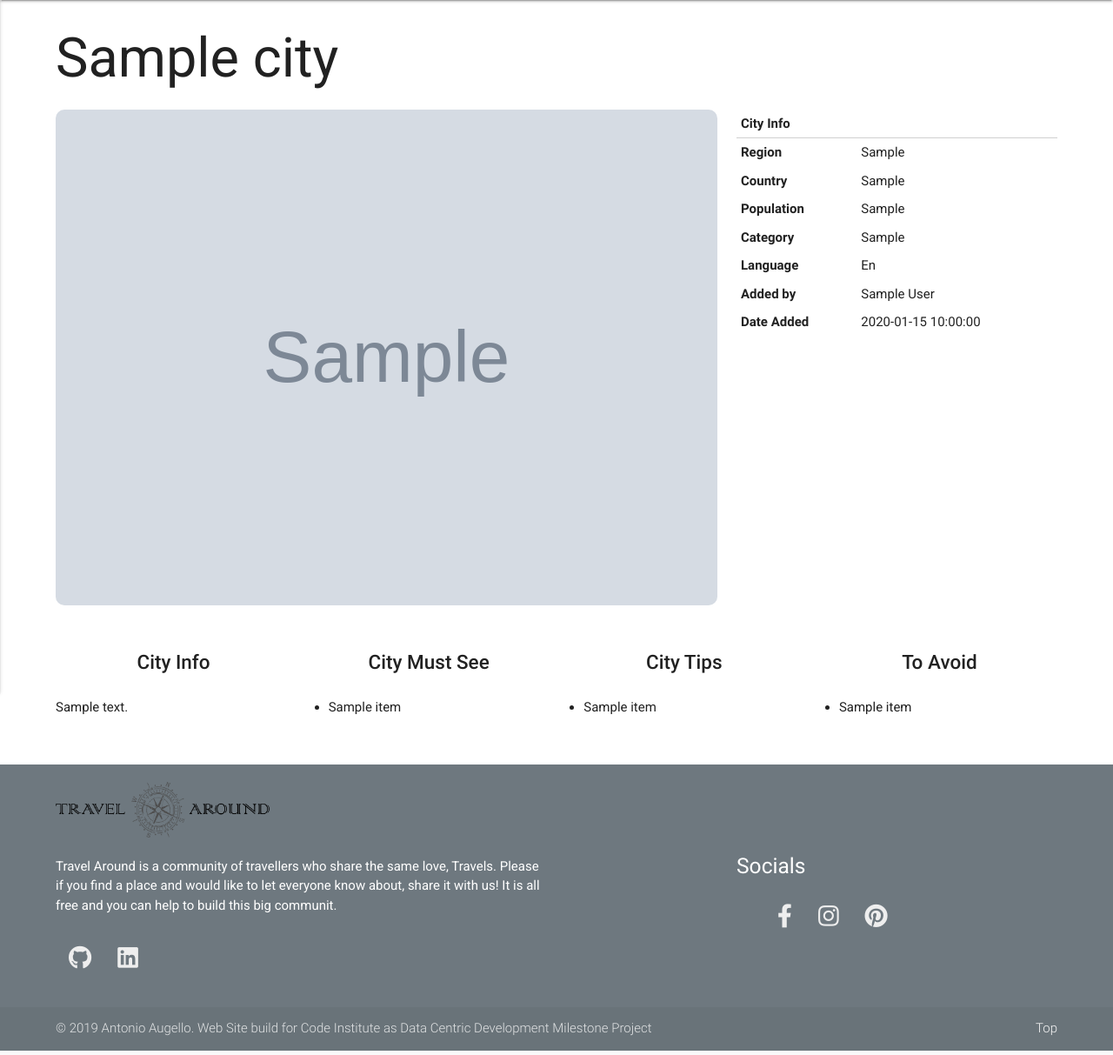
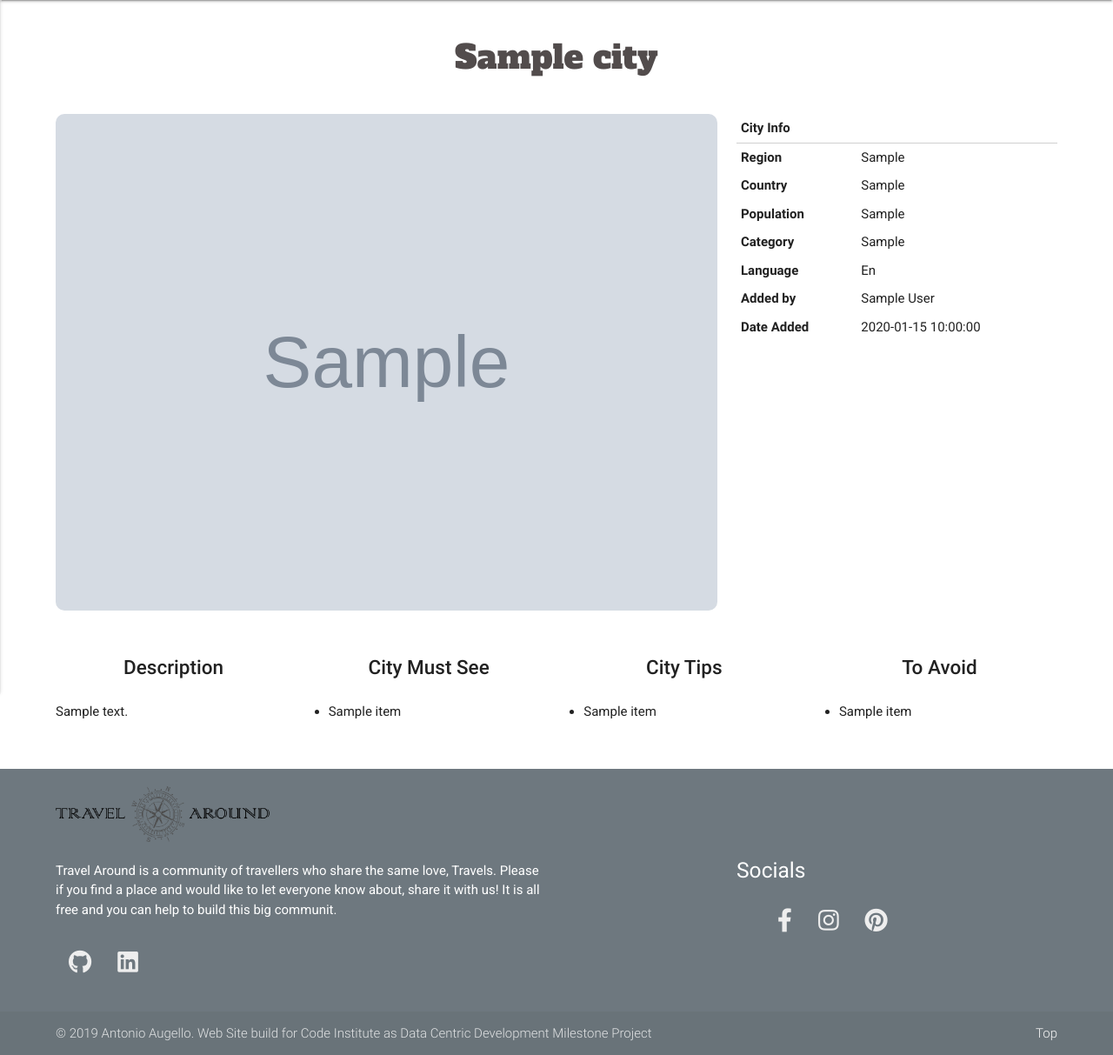
Before and after one commit to augelloantonio/travel-around-milestone, a Flask app: template templates/city.html in a window 1280 px wide. Shown: the part 64-1277 px from the top of the page at 87% size. Run offline with Flask 2, Linux system fonts and the light colour scheme; the template is opened without the code that fills it: most values are stand-ins (such as "Sample title", 1, 10 or a date in 2020); grey boxes marked "Sample" are stand-in pictures; some libraries are stand-ins or nearby versions.

Commit message:
styling the page

```diff
--- a/templates/city.html
+++ b/templates/city.html
@@ -1,5 +1,5 @@
 {% extends 'base.html' %} {% block content %}
-<h1>{{cities.city_name|capitalize}}</h1>
+<p class="index_header">{{cities.city_name|capitalize}}</p>
 
 <!-- Header -->
 <div class="row">
@@ -56,7 +56,7 @@
 <div class="row">
     <div class="col s12 m6 l3">
         <div class="info_header">
-            <p class="info_title">City Info</p>
+            <p class="info_title">Description</p>
         </div>
         <div class="">
             <p class="">{{cities.city_description}}</p>
```
